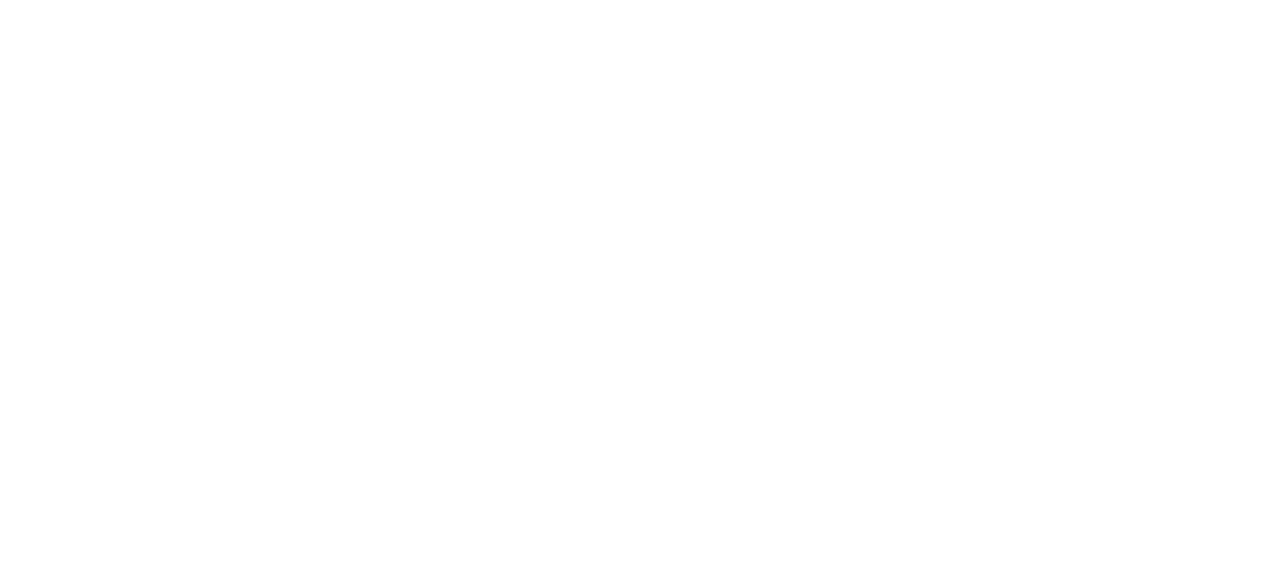
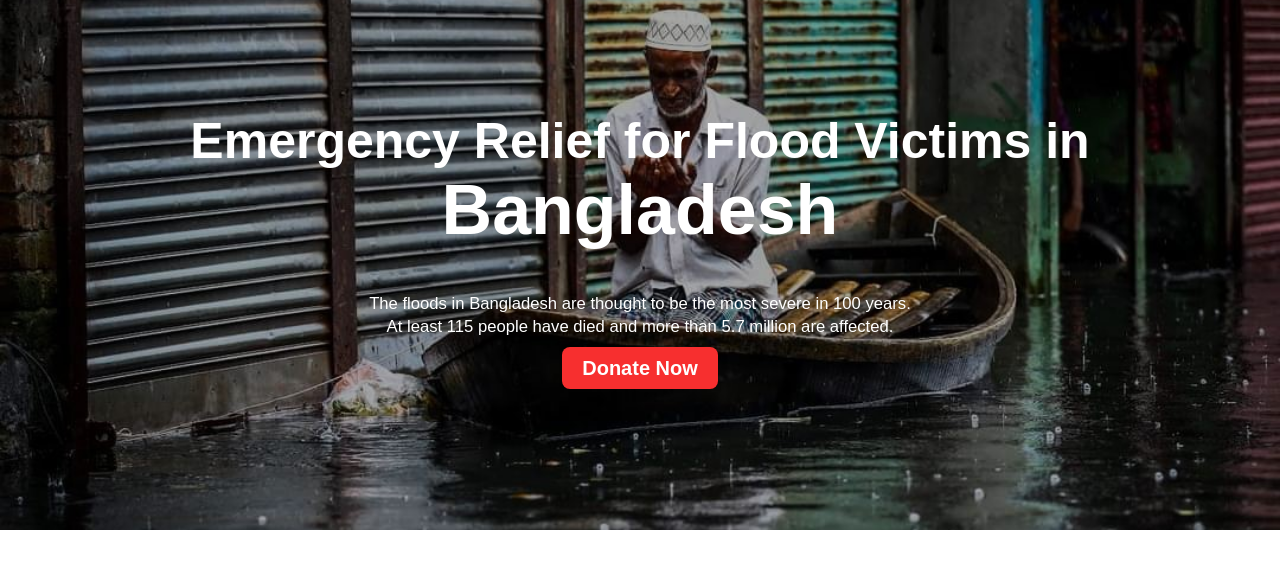
Before and after one commit to OmarFaruqueRahat7991/my-maiden-assignment, a plain HTML site: page index.html in a window 1280 px wide. Drawn offline with Linux system fonts and the light colour scheme.

Commit message:
first-page-added

```diff
--- a/index.html
+++ b/index.html
@@ -11,6 +11,15 @@
     <title>Please Donate</title>
 </head>
 <body>
+    <section class="first-page">
+        <div class="first-page-conatiner">
+            <h1 class="header-class">Emergency Relief for Flood Victims in <br>
+               <span>Bangladesh</span> </h1>
+            <p><small>The floods in Bangladesh are thought to be the most severe in 100 years.<br>  At least 115 people have died and more than 5.7 million are affected.</small></p>
+            <a class="link-button" href="https://assunnahfoundation.org/donate/flood">Donate Now</a>
+
+    </section>
+
 
 </body>
 </html>
--- a/style.css
+++ b/style.css
@@ -4,3 +4,42 @@ body{
 
 
 }
+.first-page{
+    background-image: url(./donation100.jpg);
+    padding-bottom: 150px;
+    background-position: center;
+    background-repeat: no-repeat;
+    background-size: cover;
+
+
+
+}
+span{
+    font-size: 70px;
+}
+.first-page-conatiner{
+    text-align: center;
+    font-size: 20px;
+    padding-top: 70px;
+    color: white;
+}
+.header-class{
+    font-family: 'Poppins', sans-serif;
+    font-size: 50px;
+
+}
+
+
+.link-button{
+    padding: 10px 20px;
+    font-size: 20px;
+    background-color: rgb(247, 47, 47);
+    border: 0ch;
+    border-radius: 8px;
+    color: white;
+    font-weight: 700;
+    text-decoration: none;
+}
+.link-button:hover{
+    background-color: tomato;
+}
```
